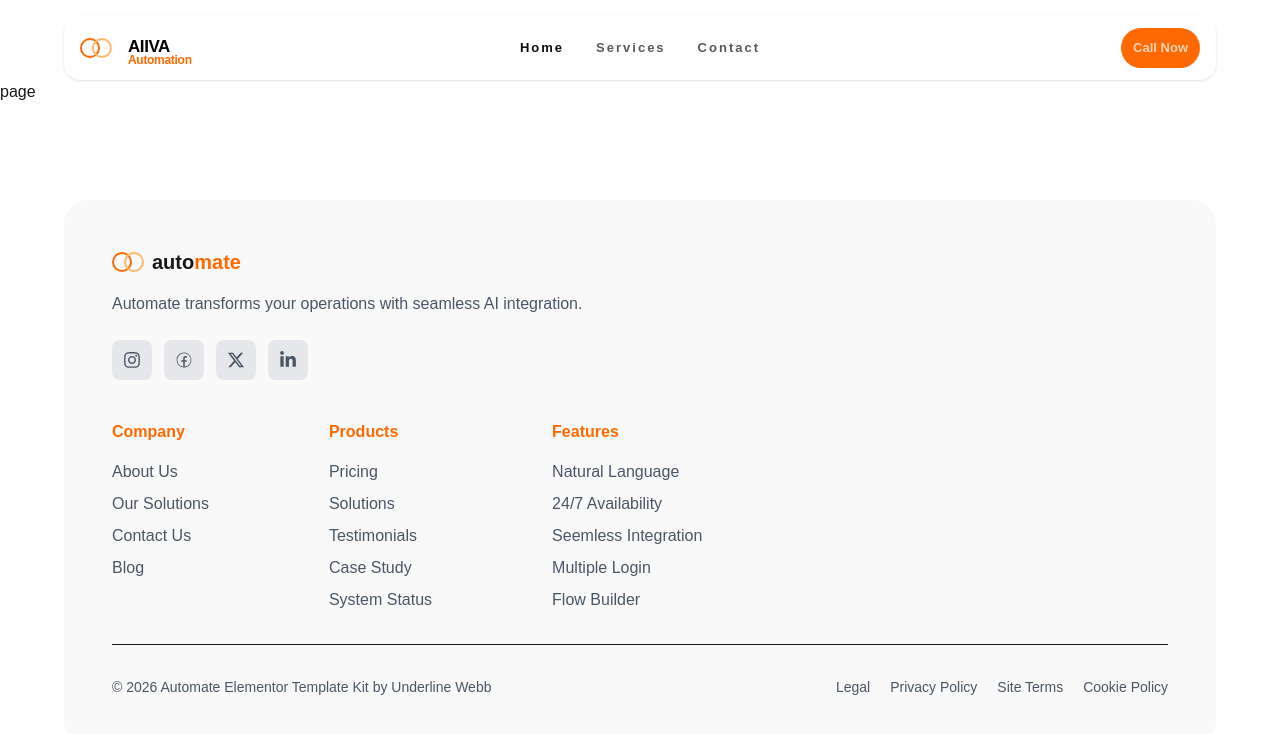
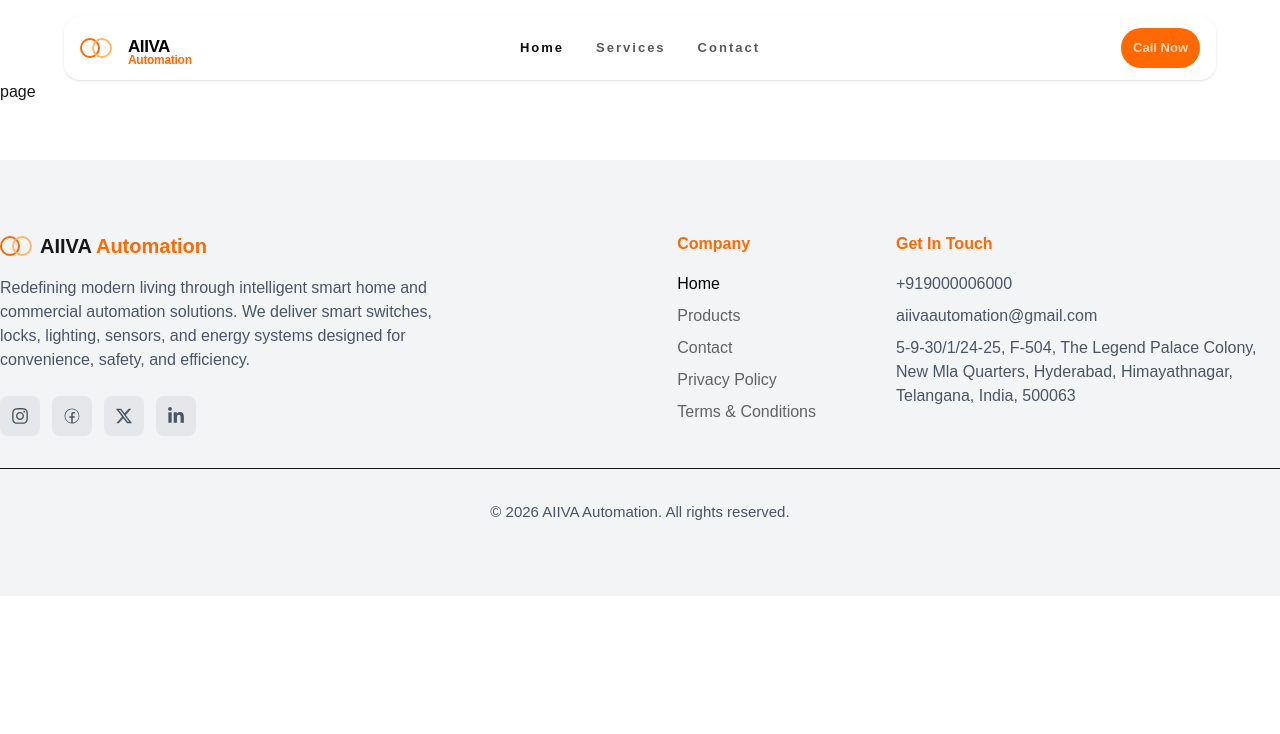
Before and after one commit to Next-Gen-Interns/Aiiva-Automation, a Next.js app: page / in a window 1280 px wide. Shown: the top 734 px of the page. Built offline with nearby package versions, Linux system fonts and the light colour scheme.

Commit message:
major update by harman

```diff
--- a/src/components/Footer.jsx
+++ b/src/components/Footer.jsx
@@ -1,102 +1,250 @@
+"use client";
+
 import { FaInstagram } from "react-icons/fa";
 import { CiFacebook } from "react-icons/ci";
-import { FaXTwitter } from "react-icons/fa6";
-import { FaLinkedinIn } from "react-icons/fa";
+import { FaXTwitter, FaLinkedinIn } from "react-icons/fa6";
+import { usePathname } from "next/navigation";
+import Link from "next/link";
 
 export default function Footer() {
+  const pathname = usePathname();
+
+  const navLinks = [
+    { label: "Home", href: "/" },
+    { label: "Products", href: "/products" },
+    { label: "Contact", href: "/contact" },
+    { label: "Privacy Policy", href: "/privacy-policy" },
+    { label: "Terms & Conditions", href: "/terms-and-conditions" },
+  ];
+
+  const isActive = (href) => pathname === href;
+
+  const socialIcons = [
+    { Icon: FaInstagram, label: "Instagram" },
+    { Icon: CiFacebook, label: "Facebook" },
+    { Icon: FaXTwitter, label: "Twitter/X" },
+    { Icon: FaLinkedinIn, label: "LinkedIn" },
+  ];
+
   return (
-      <footer className="bg-[#ffffff] py-10 px">
-        <div className="w-[90%] mx-auto bg-[#f9f9f9] rounded-3xl p-8 md:p-12">
+    <footer className="bg-gray-100 py-10">
+      <div className="max-w-7xl mx-auto px-12 lg:px-0 rounded-3xl py-8 ">
 
         {/* Top Section */}
-          <div className="w-[100%] flex flex-wrap justify-between  gap-10">
+        <div className="w-full flex flex-wrap justify-between gap-10">
 
-            {/* Logo + Description */}
-            <div className="">
+          {/* Brand */}
+          <div>
             <div className="flex items-center gap-2 mb-4">
               <div className="flex">
-                  <div className="w-5 h-5 border-2 border-orange-500 rounded-full"></div>
-                  <div className="w-5 h-5 border-2 border-orange-300 rounded-full -ml-2"></div>
+                <div className="w-5 h-5 border-2 border-orange-500 rounded-full" />
+                <div className="w-5 h-5 border-2 border-orange-300 rounded-full -ml-2" />
               </div>
               <span className="text-xl font-semibold">
-                  auto<span className="text-orange-500">mate</span>
+                AIIVA<span className="text-orange-500"> Automation</span>
               </span>
             </div>
 
-              <p className="text-gray-600 mb-6">
-                Automate transforms your operations with seamless AI integration.
+            <p className="text-gray-600 mb-6 max-w-md">
+              Redefining modern living through intelligent smart home and commercial automation solutions.
+              We deliver smart switches, locks, lighting, sensors, and energy systems designed for convenience,
+              safety, and efficiency.
             </p>
 
-              {/* Social Icons */}
+            {/* Social */}
             <div className="flex gap-3">
-                {[FaInstagram,CiFacebook,FaXTwitter,FaLinkedinIn].map((Icon, i) => (
-                  <div key={i} className="w-10 h-10 flex items-center justify-center bg-gray-200 rounded-lg text-gray-600 hover:bg-gray-300 cursor-pointer transition">
+              {socialIcons.map(({ Icon, label }, i) => (
+                <a
+                  key={i}
+                  href="#"
+                  aria-label={label}
+                  className="w-10 h-10 flex items-center justify-center bg-gray-200 rounded-lg text-gray-600 hover:bg-gray-300 transition"
+                >
                   <Icon size={18} />
-                  </div>
+                </a>
               ))}
             </div>
           </div>
-            <div className="flex flex-wrap gap-10 md:gap-30">
+
+          {/* Links */}
+          <div className="flex flex-wrap gap-10 md:gap-20">
+
             {/* Company */}
-            <div className="flex flex-col">
+            <div>
               <h3 className="text-orange-500 font-semibold mb-4">Company</h3>
               <ul className="space-y-2 text-gray-600">
-                <li>About Us</li>
-                <li>Our Solutions</li>
-                <li>Contact Us</li>
-                <li>Blog</li>
+                {navLinks.map(({ label, href }) => (
+                  <li key={label}>
+                    <Link
+                      href={href}
+                      className={`transition ${
+                        isActive(href)
+                          ? "text-black"
+                          : "text-black/60 hover:text-black"
+                      }`}
+                    >
+                      {label}
+                    </Link>
+                  </li>
+                ))}
               </ul>
             </div>
 
-            {/* Products */}
+            {/* Contact */}
             <div>
-              <h3 className="text-orange-500 font-semibold mb-4">Products</h3>
+              <h3 className="text-orange-500 font-semibold mb-4">Get In Touch</h3>
               <ul className="space-y-2 text-gray-600">
-                <li>Pricing</li>
-                <li>Solutions</li>
-                <li>Testimonials</li>
-                <li>Case Study</li>
-                <li>System Status</li>
+                <li><a href="tel:+919000006000">+919000006000</a></li>
+                  <li><a href="mailto:aiivaautomation@gmail.com">aiivaautomation@gmail.com</a></li>
+                <li>
+                <a href="https://www.google.com/maps/search/?api=1&query=5-9-30/1/24-25,+F-504,+The+Legend+Palace+Colony,+Himayathnagar,+Hyderabad,+Telangana+500063" target="_blank" rel="noopener noreferrer">
+                    <p className="max-w-sm">5-9-30/1/24-25, F-504, The Legend Palace Colony, New Mla Quarters, Hyderabad, Himayathnagar, Telangana, India, 500063</p>
+                </a>
+                </li>
               </ul>
             </div>
 
-            {/* Features */}
-            <div>
-              <h3 className="text-orange-500 font-semibold mb-4">Features</h3>
-              <ul className="space-y-2 text-gray-600">
-                <li>Natural Language</li>
-                <li>24/7 Availability</li>
-                <li>Seemless Integration</li>
-                <li>Multiple Login</li>
-                <li>Flow Builder</li>
-              </ul>
-            </div>
           </div>
         </div>
 
         {/* Divider */}
-          <div className="border-t my-8"></div>
+        <div className="border-t my-8" />
 
-          {/* Bottom Section */}
-          <div className="flex flex-col md:flex-row justify-between items-center gap-4 text-gray-600 text-sm">
-            <p>
-              © 2026 Automate Elementor Template Kit by Underline Webb
-            </p>
+        {/* Bottom */}
+        <div className="flex items-center justify-center text-gray-600 text-[15px]">
+          <p>© 2026 AIIVA Automation. All rights reserved.</p>
+        </div>
 
-            <div className="flex gap-5">
-              <span className="cursor-pointer hover:text-black">Legal</span>
-              <span className="cursor-pointer hover:text-black">
-                Privacy Policy
-              </span>
-              <span className="cursor-pointer hover:text-black">
-                Site Terms
-              </span>
-              <span className="cursor-pointer hover:text-black">
-                Cookie Policy
-              </span>
-            </div>
-          </div>
       </div>
     </footer>
   );
 }
+
+
+
+
+
+
+
+// "use client";
+// import { FaInstagram } from "react-icons/fa";
+// import { CiFacebook } from "react-icons/ci";
+// import { FaXTwitter } from "react-icons/fa6";
+// import { FaLinkedinIn } from "react-icons/fa";
+// import { usePathname } from "next/navigation";
+// import Link from "next/link";
+
+// export default function Footer() {
+
+//   const pathname = usePathname();
+//   const navLinks = [
+//     { label: "Home", href: "/" },
+//     { label: "Products", href: "/products" },
+//     { label: "Contact", href: "/contact" },
+//     { label: "Privacy Policy", href: "/privacy-policy" },
+//     { label: "Terms & Conditions", href: "/terms-and-conditions" },
+//   ];
+
+//   const isActive = (href) =>
+//     href === "/" ? pathname === "/" : pathname.startsWith(href);
+
+//     return (
+//       <footer className="bg-gray-100 py-10">
+//         <div className="max-w-7xl mx-auto px-6 md:px-12 xl:px-0 rounded-3xl p-8 md:p-12">
+
+//           {/* Top Section */}
+//           <div className="w-[100%] flex flex-wrap justify-between gap-10">
+
+//             {/* Logo + Description */}
+//             <div className="">
+//               <div className="flex items-center gap-2 mb-4">
+//                 <div className="flex">
+//                   <div className="w-5 h-5 border-2 border-orange-500 rounded-full"></div>
+//                   <div className="w-5 h-5 border-2 border-orange-300 rounded-full -ml-2"></div>
+//                 </div>
+//                 <span className="text-xl font-semibold">
+//                   auto<span className="text-orange-500">mate</span>
+//                 </span>
+//               </div>
+
+//               <p className="text-gray-600 mb-6">
+//               redefining modern living through intelligent
+// smart home and commercial automation
+// solutions. Our brand delivers advanced products
+// such as smart switches, locks, lighting, sensors,
+// energy management systems, and appcontrolled devices designed for convenience,
+// safety, and efficiency. With innovation-driven
+// technology, seamless mobile integration, and
+// reliable quality, AIIVA empowers homes, offices,
+// hotels, and businesses to experience the future
+// of connected living.
+
+//               </p>
+
+//               {/* Social Icons */}
+//               <div className="flex gap-3">
+//                 {[FaInstagram,CiFacebook,FaXTwitter,FaLinkedinIn].map((Icon, i) => (
+//                   <div key={i} className="w-10 h-10 flex items-center justify-center bg-gray-200 rounded-lg text-gray-600 hover:bg-gray-300 cursor-pointer transition">
+//                     <Icon size={18} />
+//                   </div>
+//                 ))}
+//               </div>
+//             </div>
+//             <div className="flex flex-wrap gap-10 md:gap-30">
+//               {/* Company */}
+//             <div className="flex flex-col">
+//               <h3 className="text-orange-500 font-semibold mb-4">Company</h3>
+//               <ul className="space-y-2 text-gray-600">
+//                 {navLinks.map(({ label, href }) => (
+//                   <Link
+//                     key={label}
+//                     href={href}
+//                     className={`transition-colors duration-200 flex flex-wrap
+//                       ${isActive(href) ? "text-black/95" : "text-black/65 hover:text-black/95"}`}
+//                   >
+//                     {label}
+//                   </Link>
+//                 ))}
+//               </ul>
+//             </div>
+
+//             {/* Products */}
+//             <div>
+//               <h3 className="text-orange-500 font-semibold mb-4">Get In Touch</h3>
+//               <ul className="space-y-2 text-gray-600">
+//                 <li>9000006000</li>
+//                 <li>aiivaautomation@gmail.com</li>
+//                 <li>Testimonials</li>
+//                 <li>Case Study</li>
+//                 <li>System Status</li>
+//               </ul>
+//             </div>
+//             </div>
+//           </div>
+
+//           {/* Divider */}
+//           <div className="border-t my-8"></div>
+
+//           {/* Bottom Section */}
+//           <div className="flex flex-col md:flex-row justify-between items-center gap-4 text-gray-600 text-sm">
+//             <p>
+//               © 2026 Automate Elementor Template Kit by Underline Webb
+//             </p>
+
+//             <div className="flex gap-5">
+//               <span className="cursor-pointer hover:text-black">Legal</span>
+//               <span className="cursor-pointer hover:text-black">
+//                 Privacy Policy
+//               </span>
+//               <span className="cursor-pointer hover:text-black">
+//                 Site Terms
+//               </span>
+//               <span className="cursor-pointer hover:text-black">
+//                 Cookie Policy
+//               </span>
+//             </div>
+//           </div>
+//         </div>
+//       </footer>
+//     );
+//   }
```
Lines whose indentation alone changed are shown as unchanged.
